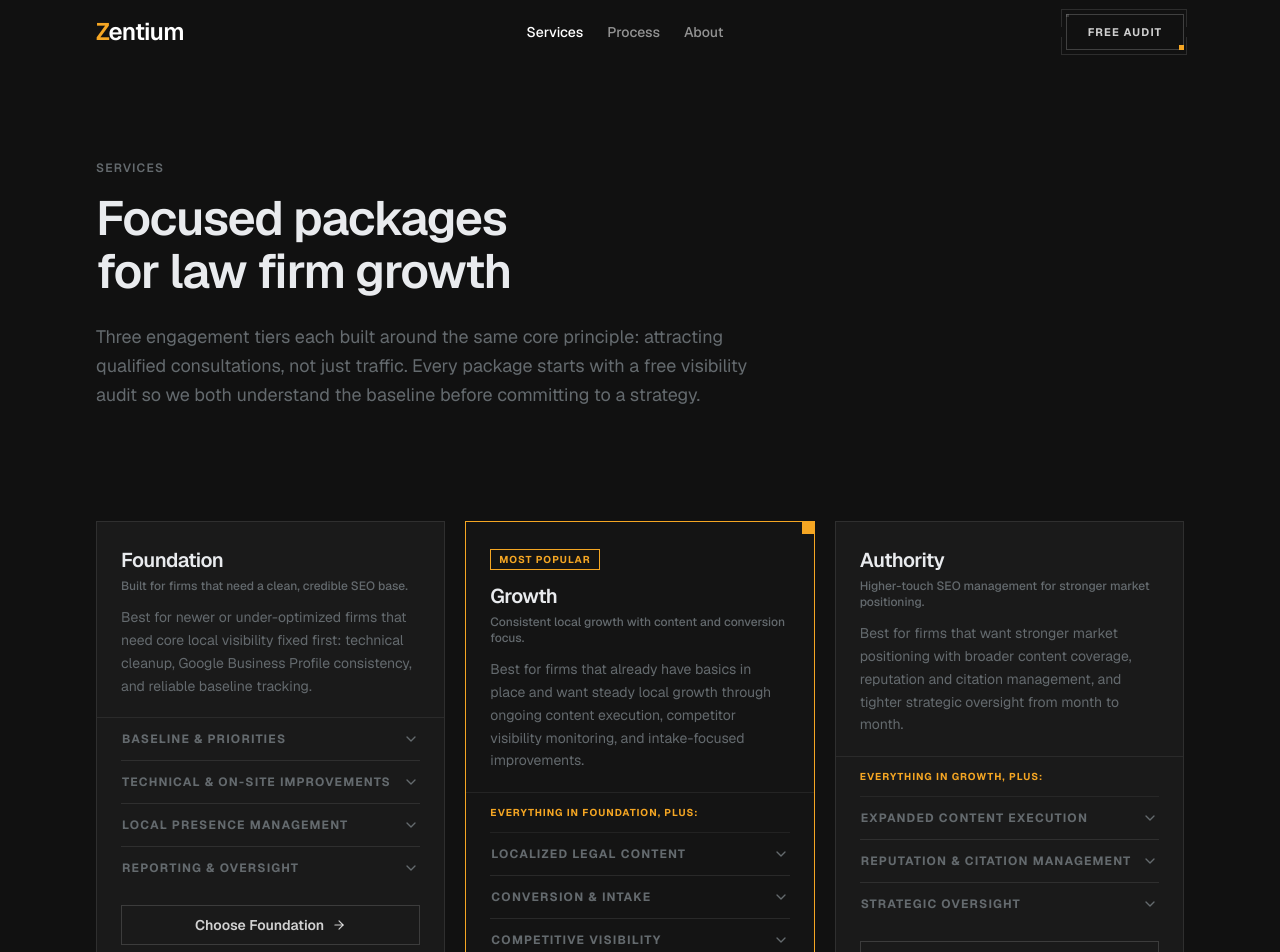
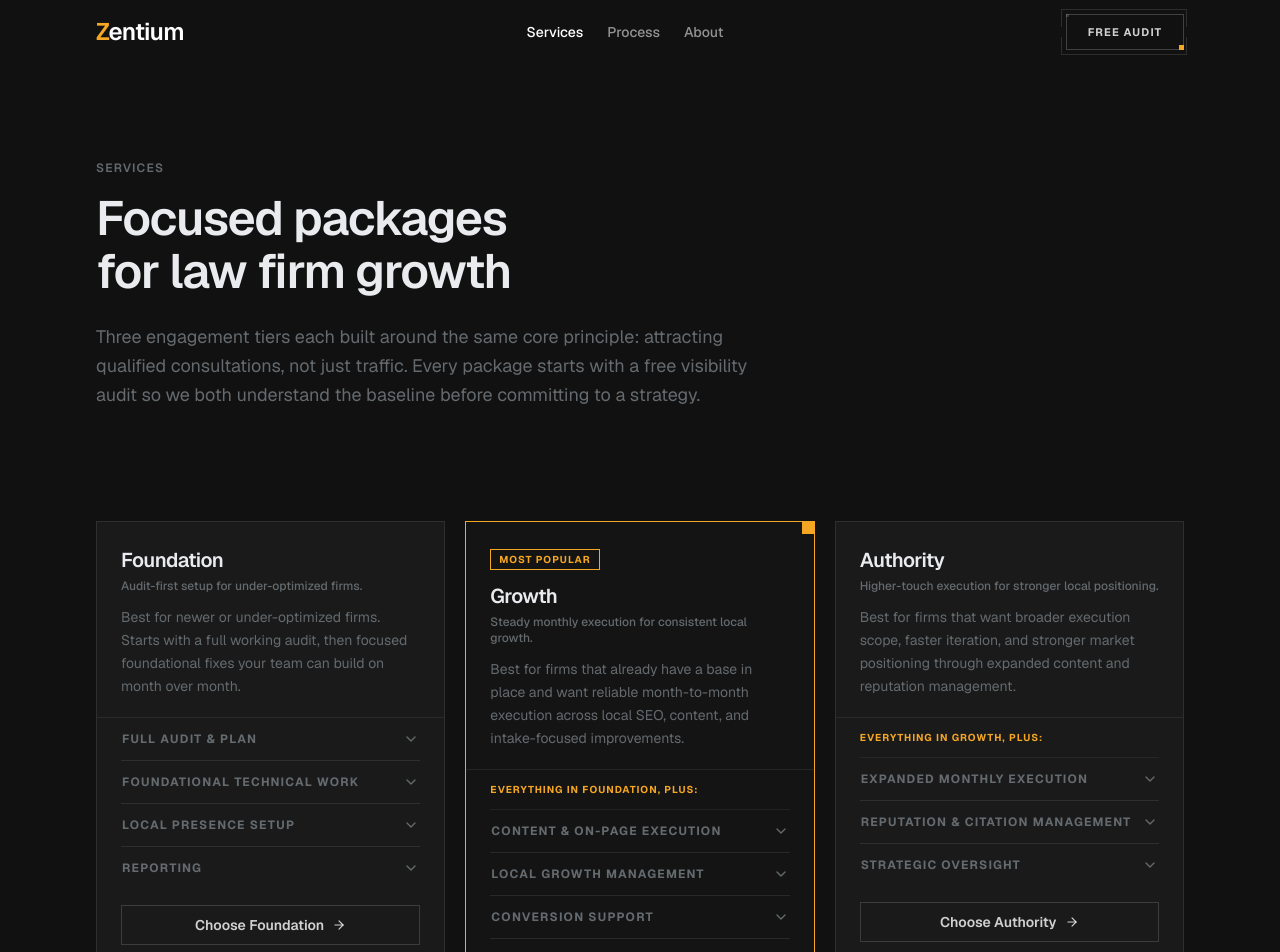
Before and after one commit to aethersites-studio/zentium, a Next.js app: page /services in a window 1280 px wide. Shown: the top 952 px of the page. Built offline with nearby package versions, Linux system fonts and the light colour scheme.

Commit message:
Align package scope to single-operator fulfillment and clarify audit model

```diff
--- a/components/sections/services-packages.tsx
+++ b/components/sections/services-packages.tsx
@@ -14,43 +14,43 @@ const packages = [
   {
     id: "foundation",
     name: "Foundation",
-    tagline: "Built for firms that need a clean, credible SEO base.",
+    tagline: "Audit-first setup for under-optimized firms.",
     description:
-      "Best for newer or under-optimized firms that need core local visibility fixed first: technical cleanup, Google Business Profile consistency, and reliable baseline tracking.",
+      "Best for newer or under-optimized firms. Starts with a full working audit, then focused foundational fixes your team can build on month over month.",
     deliverables: [
       {
-        category: "Baseline & Priorities",
+        category: "Full Audit & Plan",
         items: [
-          "Initial local visibility and intake baseline review",
-          "Technical SEO audit with a prioritized action plan",
-          "Google Business Profile health review",
-          "Local competitor snapshot for your key practice areas",
+          "Full SEO and local visibility audit",
+          "Priority roadmap with what to fix first",
+          "Google Business Profile baseline review",
+          "Top local competitor benchmark",
         ],
       },
       {
-        category: "Technical & On-Site Improvements",
+        category: "Foundational Technical Work",
         items: [
-          "Core technical fixes (crawlability, indexing, site structure)",
-          "Local legal schema implementation and cleanup",
-          "Title tag and meta description improvements",
-          "Core page experience and speed improvements",
+          "Core technical cleanup (indexing, crawlability, structure)",
+          "On-page metadata fixes for core pages",
+          "Local legal schema setup and cleanup",
+          "Initial page speed and UX fixes",
         ],
       },
       {
-        category: "Local Presence Management",
+        category: "Local Presence Setup",
         items: [
-          "Google Business Profile optimization and category tuning",
-          "NAP consistency cleanup across core directories",
-          "Citation foundation setup and correction",
-          "Practice area page structure and internal linking review",
+          "Google Business Profile optimization",
+          "NAP consistency cleanup",
+          "Core citation corrections",
+          "Practice area page structure review",
         ],
       },
       {
-        category: "Reporting & Oversight",
+        category: "Reporting",
         items: [
-          "Monthly visibility report in plain language",
-          "Local ranking and GBP performance tracking",
-          "Next-month priorities and execution notes",
+          "Monthly progress summary",
+          "Baseline keyword and local visibility tracking",
+          "Next-step recommendations",
         ],
       },
     ],
@@ -60,46 +60,46 @@ const packages = [
   {
     id: "growth",
     name: "Growth",
-    tagline: "Consistent local growth with content and conversion focus.",
+    tagline: "Steady monthly execution for consistent local growth.",
     description:
-      "Best for firms that already have basics in place and want steady local growth through ongoing content execution, competitor visibility monitoring, and intake-focused improvements.",
+      "Best for firms that already have a base in place and want reliable month-to-month execution across local SEO, content, and intake-focused improvements.",
     deliverables: [
       {
         category: "Everything in Foundation, plus:",
         items: [],
       },
       {
-        category: "Localized Legal Content",
+        category: "Content & On-Page Execution",
         items: [
-          "Practice area content strategy and monthly content plan",
-          "Localized legal content production (practice area + city intent)",
-          "Internal linking improvements across core service pages",
-          "FAQ and AI-search-ready content refinements",
+          "Monthly legal content plan",
+          "Localized practice-area content execution",
+          "Internal linking improvements",
+          "On-page optimization for target pages",
         ],
       },
       {
-        category: "Conversion & Intake",
+        category: "Local Growth Management",
         items: [
-          "Intake flow conversion review",
-          "CTA placement and copy recommendations",
-          "Contact and conversion path refinements",
-          "Mobile UX checks for lead actions",
+          "Ongoing GBP optimization",
+          "Competitor visibility checks",
+          "Citation and profile maintenance",
+          "Local ranking movement monitoring",
         ],
       },
       {
-        category: "Competitive Visibility",
+        category: "Conversion Support",
         items: [
-          "Ongoing local competitor visibility analysis",
-          "Monthly ranking movement and coverage review",
-          "Competitor content and SERP change monitoring",
+          "Intake flow review",
+          "CTA and contact-flow recommendations",
+          "Mobile conversion UX checks",
         ],
       },
       {
         category: "Reporting & Communication",
         items: [
-          "Live reporting dashboard with monthly summary",
-          "Bi-weekly strategy and execution check-in",
-          "Async updates and task visibility",
+          "Monthly reporting dashboard",
+          "Scheduled strategy call cadence",
+          "Async updates on execution progress",
         ],
       },
     ],
@@ -109,39 +109,39 @@ const packages = [
   {
     id: "authority",
     name: "Authority",
-    tagline: "Higher-touch SEO management for stronger market positioning.",
+    tagline: "Higher-touch execution for stronger local positioning.",
     description:
-      "Best for firms that want stronger market positioning with broader content coverage, reputation and citation management, and tighter strategic oversight from month to month.",
+      "Best for firms that want broader execution scope, faster iteration, and stronger market positioning through expanded content and reputation management.",
     deliverables: [
       {
         category: "Everything in Growth, plus:",
         items: [],
       },
       {
-        category: "Expanded Content Execution",
+        category: "Expanded Monthly Execution",
         items: [
-          "Expanded localized legal content publishing cadence",
-          "Location and practice area page expansion",
-          "Quarterly long-form authority asset planning",
-          "Content performance review and iterative updates",
+          "Higher monthly content and optimization throughput",
+          "Location and practice-area expansion work",
+          "Deeper on-page and internal-link iteration",
+          "Faster implementation cycles",
         ],
       },
       {
         category: "Reputation & Citation Management",
         items: [
-          "Ongoing citation correction and maintenance",
-          "Review generation workflow recommendations",
-          "Review response guidance and quality control",
-          "Reputation monitoring across major platforms",
+          "Ongoing citation cleanup and management",
+          "Review strategy and response guidance",
+          "Reputation monitoring across core platforms",
+          "Brand consistency checks across listings",
         ],
       },
       {
         category: "Strategic Oversight",
         items: [
-          "Dedicated strategic lead and execution oversight",
-          "Weekly progress sync with next-step priorities",
-          "Monthly roadmap refinement based on performance",
-          "Faster support response for active initiatives",
+          "Higher-touch strategic oversight",
+          "Frequent progress and priority reviews",
+          "Monthly roadmap refinement",
+          "Priority support for active initiatives",
         ],
       },
     ],
@@ -257,7 +257,8 @@ export function ServicesPackages() {
         <FadeIn className="mt-8 text-center">
           <p className="text-sm text-muted-foreground">
             All packages are month-to-month after an initial 90-day commitment.
-            Pricing is customized after your free audit.{" "}
+            We start with a free high-level visibility snapshot, then scope a full
+            working audit inside your selected package.{" "}
             <Link href="/free-audit" className="text-foreground underline underline-offset-2 hover:no-underline">
               Request pricing
             </Link>
```
